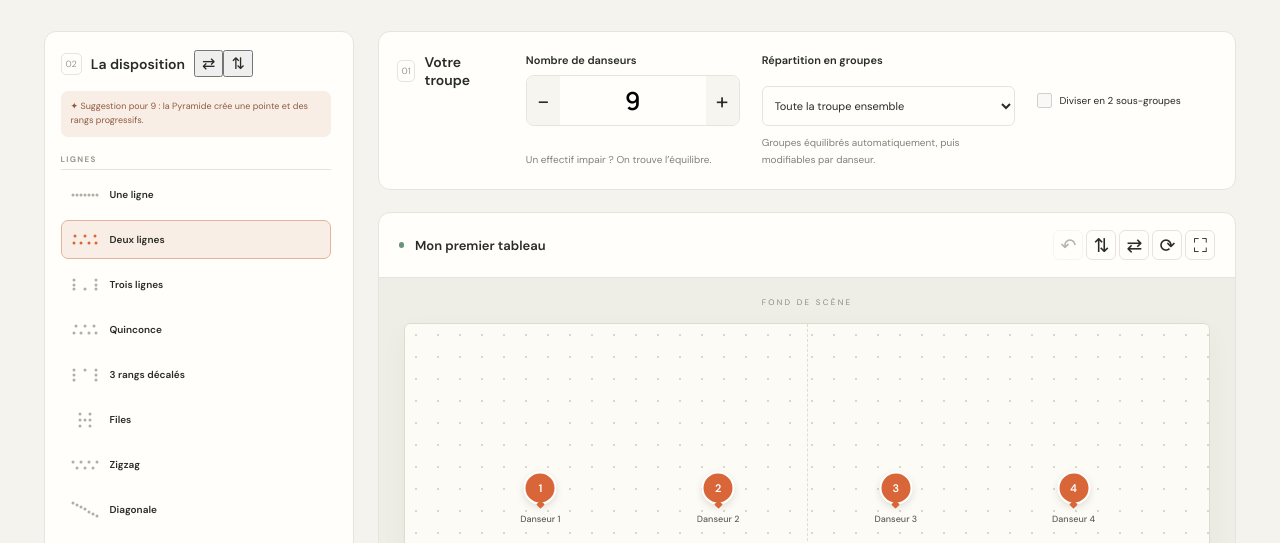
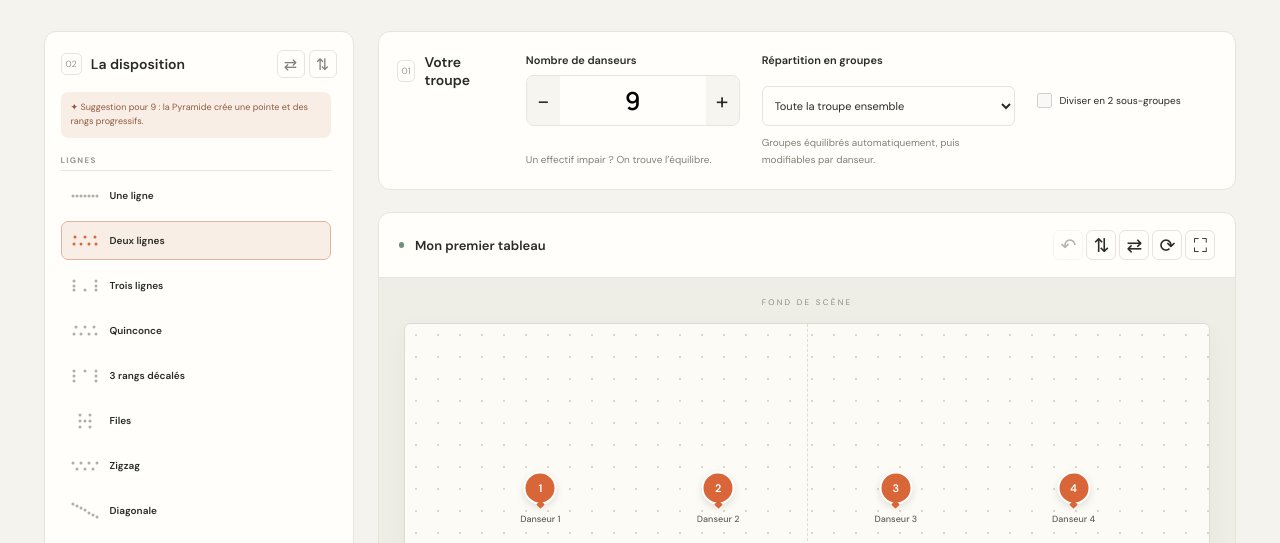
Before and after one commit to PRAFUL33290/praful-dance-app, a website with bundled scripts: page public/index.html in a window 1280 px wide. Shown: the part 247-790 px from the top of the page. Built offline with nearby package versions, Linux system fonts and the light colour scheme.

Commit message:
Style des boutons d'orientation des formations

```diff
--- a/public/flip.css
+++ b/public/flip.css
@@ -1,5 +1,8 @@
 /* Vue danseur : inversion verticale scène / public */
 .toolbar-actions button[aria-pressed=true]{background:var(--soft);border-color:#e2b599;color:var(--accent)}
+.formation-flips{display:flex;align-items:center;gap:4px;margin-left:auto}
+.formation-flips button{width:28px;height:28px;border:1px solid var(--line);border-radius:6px;background:transparent;font-size:16px;padding:0;color:var(--muted)}
+.formation-flips button[aria-pressed=true]{background:var(--soft);border-color:#e2b599;color:var(--accent)}
 .stage-surround{display:flex;flex-direction:column}
 .stage-surround.from-dancer{flex-direction:column-reverse}
 .stage-surround.from-dancer .stage-label{margin-bottom:0;margin-top:16px}
```
